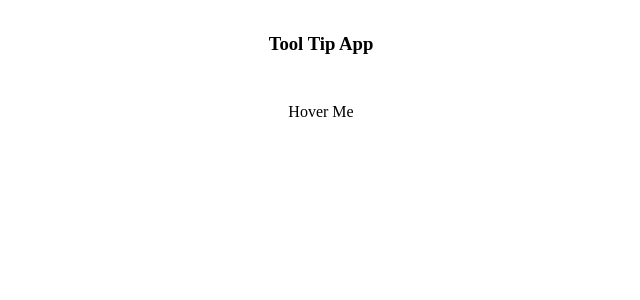
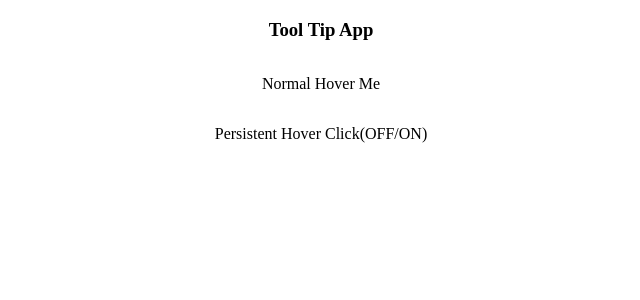
Before and after one commit to tenso2006/TooltipFeature, a React app: page / in a window 1280 px wide. Shown: the top 300 px of the page, without its empty margins (319-959 px from the left). Built offline with nearby package versions, Linux system fonts and the light colour scheme.

Commit message:
adding persistant hover and sending the functions parameter values

```diff
--- a/containers/App.js
+++ b/containers/App.js
@@ -19,9 +19,10 @@ export default class App extends Component {
       hover: false
     })
   }
-  onClick = (e) => {
+  onClick = (hover) => {
+    console.log(hover)
     this.setState({
-      hover: !this.state.hover
+      hover: !hover
     })
   }
 
@@ -44,7 +45,6 @@ export default class App extends Component {
         margin: '30px auto',
         borderRadius: '3px',
         backgroundColor: 'grey'
-
       }
     } else {
       hoverStyle = {
@@ -60,12 +60,15 @@ export default class App extends Component {
       }
     }
     return (
+      <div style={{textAlign:'center'}}>
+        <h3 >Tool Tip App</h3>
         <div style={appStyle}>
-        <h3>Tool Tip App</h3>
+          <div>
             <a style={hoverStyle}
-          onMouseEnter={this.onMouseEnter}
-          onMouseLeave={this.onMouseLeave}
-          onClick={this.onClick}>Hover Me
+              onMouseEnter={()=>this.onMouseEnter()}
+              onMouseLeave={()=>this.onMouseLeave()}
+              >
+                Normal Hover Me
             </a>
             {this.state.hover ?
               <div style={tooltipStyle}>Hi There!!! I have been hovered :)</div>
@@ -73,6 +76,20 @@ export default class App extends Component {
               <div />
             }
           </div>
+          <div>
+          <a style={hoverStyle}
+            onMouseEnter={()=>this.onMouseEnter()}
+            onClick={()=>this.onClick(this.state.hover)}>
+              Persistent Hover Click(OFF/ON)
+          </a>
+          {this.state.hover ?
+            <div style={tooltipStyle}>Hi There!!! I have been hovered :)</div>
+            :
+            <div />
+          }
+          </div>
+        </div>
+      </div>
     )
   }
 }
```
Lines whose indentation alone changed are shown as unchanged.
